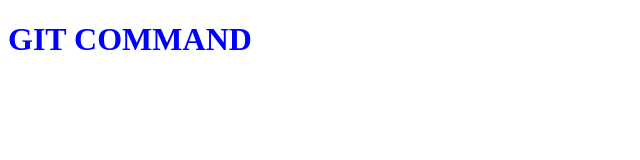
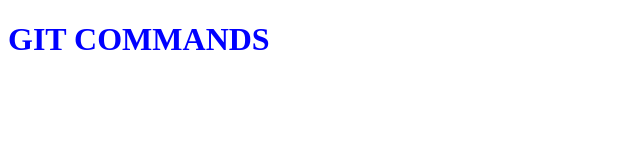
Before and after one commit to nikhilshrivastavdeveloper/practice_local_repo, a plain HTML site: page index.html in a window 1280 px wide. Shown: the full height of the page, 0-640 px from the left. Drawn offline with Linux system fonts and the light colour scheme.

Commit message:
correct spelling mistake

```diff
--- a/index.html
+++ b/index.html
@@ -7,6 +7,6 @@
     <link rel="stylesheet" href="style.css">
 </head>
 <body>
-    <h1>GIT COMMAND</h1>
+    <h1>GIT COMMANDS</h1>
 </body>
 </html>
```
